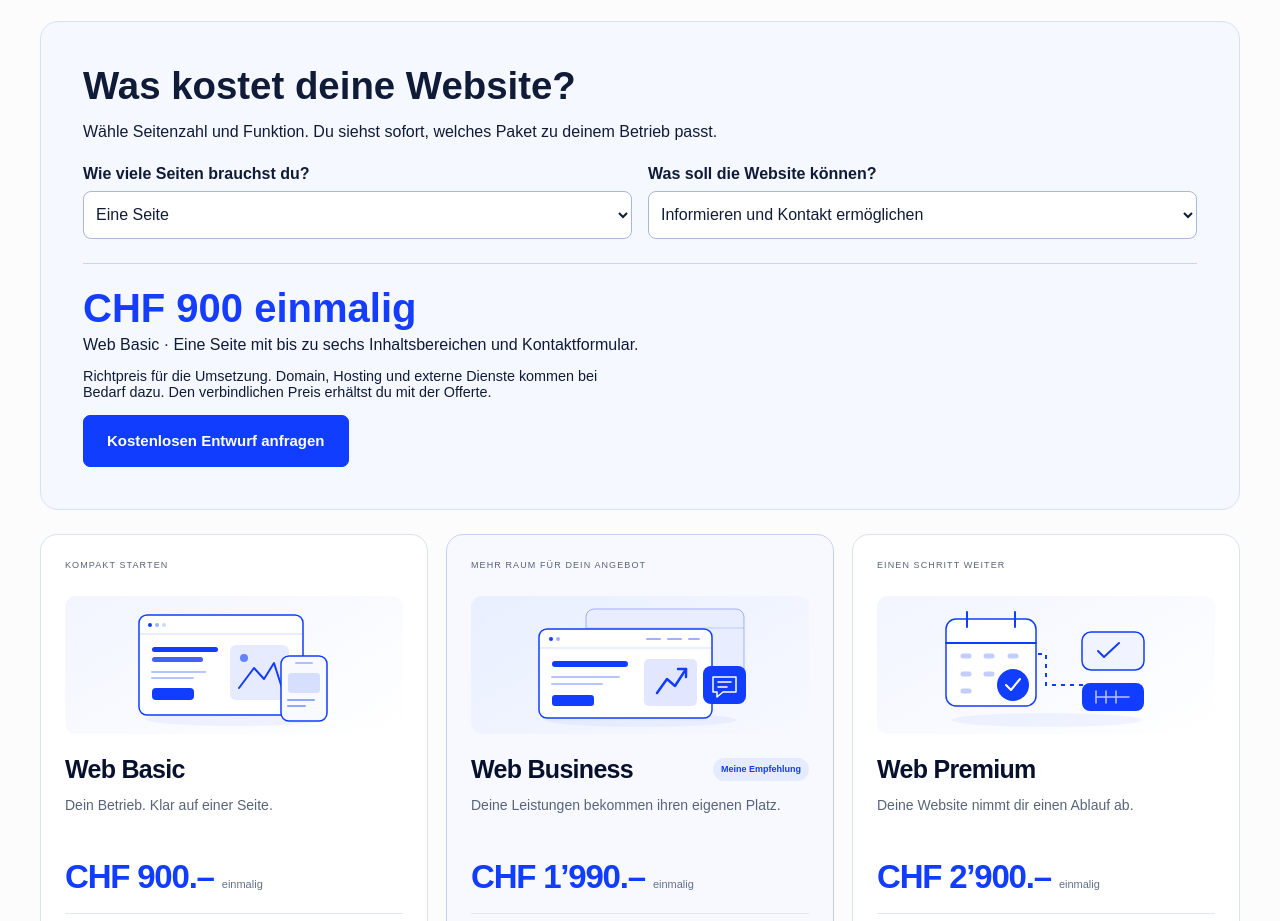
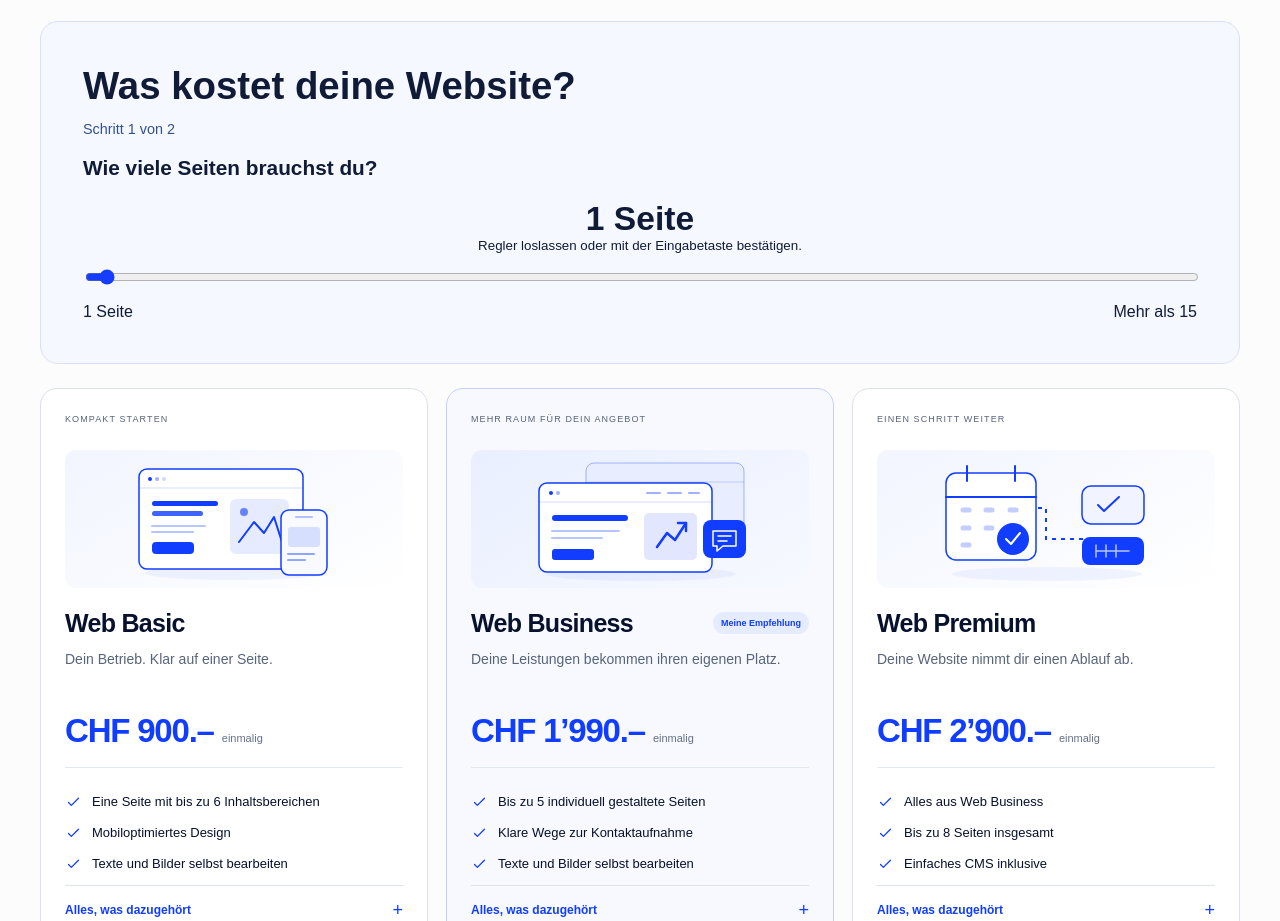
Before and after one commit to travellerswiss01/salisepp.ch, a plain HTML site: page dist/index.html in a window 1280 px wide. Shown: the part 3568-4489 px from the top of the page. Drawn offline with Linux system fonts and the light colour scheme.

Commit message:
Kostenrechner mit Seitenregler und direkter Funktionsauswahl umsetzen

```diff
--- a/dist/index.html
+++ b/dist/index.html
@@ -19,7 +19,7 @@
 .kosten-auswahl select{width:100%;min-height:48px;border:1px solid #a8b8d9;border-radius:8px;background:white;color:#111c36;font:inherit;font-weight:400;padding:8px}
 .kosten-resultat{border-top:1px solid #cad5ed;padding-top:20px;display:grid;gap:4px}
 #kosten-preis{color:#143dff;font-size:clamp(1.7rem,4vw,2.5rem);line-height:1.2}.kosten-hinweis{max-width:70ch;font-size:.9rem}
-</style><style>.larger-projects{margin:3rem 0 1rem}.larger-projects>div{display:grid;grid-template-columns:repeat(auto-fit,minmax(min(100%,270px),1fr));gap:1rem}.larger-projects article{border:1px solid #d8e1fb;border-radius:16px;padding:clamp(18px,3vw,32px)}.larger-projects h4{font-size:1.4rem;margin:0 0 .5rem}.larger-projects article strong{color:#143dff}.larger-projects a{font-weight:650}</style></head>
+</style><style>.larger-projects{margin:3rem 0 1rem}.larger-projects>div{display:grid;grid-template-columns:repeat(auto-fit,minmax(min(100%,270px),1fr));gap:1rem}.larger-projects article{border:1px solid #d8e1fb;border-radius:16px;padding:clamp(18px,3vw,32px)}.larger-projects h4{font-size:1.4rem;margin:0 0 .5rem}.larger-projects article strong{color:#143dff}.larger-projects a{font-weight:650}</style><style>#kostenrechner [hidden]{display:none!important}#kosten-fortschritt{color:#34518a;font-size:.9rem}#kosten-umfang label,#kosten-funktionen h4{display:block;font-size:1.3rem;font-weight:700;margin:1.2rem 0}#kosten-zahl{display:block;text-align:center;font-weight:750;font-size:2.1rem}#kosten-tasten{display:block;text-align:center}#kosten-seiten{width:100%;height:44px;accent-color:#143dff;cursor:pointer}.kosten-skala,.kosten-karten{display:flex;gap:10px;justify-content:space-between}.kosten-karten{display:grid;grid-template-columns:repeat(auto-fit,minmax(min(100%,220px),1fr))}.kosten-karten button{min-height:64px;text-align:left;background:white;color:#152644;border:1px solid #b6c7ea;border-radius:12px;padding:14px;font:inherit;font-weight:600;cursor:pointer}.kosten-karten button:hover,.kosten-karten button:focus-visible{border-color:#143dff;background:#edf2ff}#kosten-zurueck{margin-top:16px;background:transparent;border:0;padding:8px;color:#2349b4;cursor:pointer}</style></head>
 
 <body>
 <div id="reading-progress" aria-hidden="true"></div>
@@ -157,20 +157,45 @@
 
 <section id="kostenrechner" aria-labelledby="kosten-titel">
 <h3 id="kosten-titel">Was kostet deine Website?</h3>
-<p>Wähle Seitenzahl und Funktion. Du siehst sofort, welches Paket zu deinem Betrieb passt.</p>
-<div class="kosten-auswahl"><label>Wie viele Seiten brauchst du?
-<select id="kosten-seiten"><option value="1">Eine Seite</option><option value="5">2 bis 5 Seiten</option><option value="8">6 bis 8 Seiten</option><option value="15">9 bis 15 Seiten</option><option value="mehr">Mehr als 15 Seiten</option></select></label>
-<label>Was soll die Website können?
-<select id="kosten-funktion"><option value="kontakt">Informieren und Kontakt ermöglichen</option><option value="extra">Einfache Buchung oder Automatisierung</option><option value="shop">Onlineshop mit bis zu 20 Produkten</option><option value="gross">Grösserer Onlineshop</option><option value="zwei">Zwei einfache Zusatzfunktionen</option><option value="individuell">Individuelle Schnittstellen oder weitere Funktionen</option></select></label></div>
-<div class="kosten-resultat" aria-live="polite" aria-atomic="true"><strong id="kosten-preis">CHF 900 einmalig</strong><span id="kosten-paket">Web Basic · Eine Seite mit bis zu sechs Inhaltsbereichen und Kontaktformular.</span></div>
+<p id="kosten-fortschritt">Schritt 1 von 2</p>
+<div id="kosten-umfang"><label for="kosten-seiten">Wie viele Seiten brauchst du?</label>
+<output for="kosten-seiten" id="kosten-zahl">1 Seite</output>
+<small id="kosten-tasten">Regler loslassen oder mit der Eingabetaste bestätigen.</small><input aria-describedby="kosten-tasten" type="range" id="kosten-seiten" min="1" max="16" value="1" aria-valuetext="1 Seite">
+<div class="kosten-skala"><span>1 Seite</span><span>Mehr als 15</span></div></div>
+<div id="kosten-funktionen" hidden><h4 tabindex="-1">Was soll deine Website können?</h4>
+<div class="kosten-karten"><button type="button" data-funktion="kontakt">Informieren und Kontakt ermöglichen</button><button type="button" data-funktion="extra">Einfache Buchung oder Automatisierung</button><button type="button" data-funktion="shop">Onlineshop mit bis zu 20 Produkten</button><button type="button" data-funktion="gross">Grösserer Onlineshop</button><button type="button" data-funktion="zwei">Zwei einfache Zusatzfunktionen</button><button type="button" data-funktion="individuell">Individuelle Schnittstellen oder weitere Funktionen</button></div></div>
+<div id="kosten-ergebnis" hidden><div class="kosten-resultat" aria-live="polite" aria-atomic="true"><strong id="kosten-preis" tabindex="-1">CHF 900 einmalig</strong><span id="kosten-paket">Web Basic · Eine Seite mit bis zu sechs Inhaltsbereichen und Kontaktformular.</span></div>
 <p class="kosten-hinweis">Richtpreis für die Umsetzung. Domain, Hosting und externe Dienste kommen bei Bedarf dazu. Den verbindlichen Preis erhältst du mit der Offerte.</p>
 <a id="kosten-anfrage" href="#kontakt" class="button draft-request package-select" data-package="Web Basic · CHF 900.–">Kostenlosen Entwurf anfragen</a>
+</div>
+<button hidden id="kosten-zurueck" type="button">← Zurück</button>
 </section>
 <script>
 (() => {
-  const calculator = document.querySelector('#kostenrechner');
-  const pages = document.querySelector('#kosten-seiten');
-  const feature = document.querySelector('#kosten-funktion');
+  const byId = id => document.getElementById(id);
+  const pages = byId('kosten-seiten');
+  const stages = ['kosten-umfang', 'kosten-funktionen', 'kosten-ergebnis'];
+  let stage = 0;
+  function show(index) {
+    stage = index;
+    stages.forEach((id, i) => { byId(id).hidden = i !== index; });
+    byId('kosten-zurueck').hidden = index === 0;
+    byId('kosten-fortschritt').textContent = ['Schritt 1 von 2', 'Schritt 2 von 2 · ' + pageLabel(), 'Dein Richtpreis · ' + pageLabel()][index];
+    [pages, byId('kosten-funktionen').querySelector('h4'), byId('kosten-preis')][index].focus();
+  }
+  function pageLabel() {
+    return pages.value === '16' ? 'Mehr als 15 Seiten' : pages.value + (pages.value === '1' ? ' Seite' : ' Seiten');
+  }
+  pages.oninput = () => {
+    byId('kosten-zahl').textContent = pageLabel();
+    pages.setAttribute('aria-valuetext', pageLabel());
+  };
+  pages.addEventListener('click', () => show(1));
+  pages.addEventListener('keyup', event => {
+    if (event.key === 'Enter' || event.key === ' ') show(1);
+  });
+  pages.addEventListener('pointerup', () => requestAnimationFrame(() => { if (stage === 0) show(1); }));
+  byId('kosten-zurueck').onclick = () => show(stage - 1);
   const offers = {
     basic: ['CHF 900 einmalig', 'Web Basic', 'Eine Seite mit bis zu sechs Inhaltsbereichen und Kontaktformular.'],
     business: ['CHF 1’990 einmalig', 'Web Business', 'Bis zu fünf Seiten mit Kontakt- oder Anfrageformular.'],
@@ -179,20 +204,23 @@
     shop: ['ab CHF 6’900 einmalig', 'Shopify-Shop', 'Shopify-Einrichtung mit bis zu 15 Inhaltsseiten und 20 bereitgestellten Produkten, einem Zahlungsanbieter und Schweizer Standardversand. Shopify-Abo und Transaktionsgebühren separat.'],
     custom: ['Preis auf Anfrage', 'Individuelle Offerte', 'Für diesen Umfang kalkuliere ich den Aufwand persönlich.']
   };
-  function updatePrice() {
+  byId('kosten-funktionen').onclick = event => {
+    const choice = event.target.closest('[data-funktion]');
+    if (!choice) return;
+    const feature = choice.dataset.funktion;
+    const count = Number(pages.value);
     let plan = 'basic';
-    if (pages.value === 'mehr' || ['gross', 'individuell'].includes(feature.value)) plan = 'custom';
-    else if (feature.value === 'shop') plan = 'shop';
-    else if (pages.value === '15' || feature.value === 'zwei') plan = 'studio';
-    else if (pages.value === '8' || feature.value === 'extra') plan = 'premium';
-    else if (pages.value === '5') plan = 'business';
-    const [price, name, scope] = offers[plan];
-    document.querySelector('#kosten-preis').textContent = price;
-    document.querySelector('#kosten-paket').textContent = name + ' · ' + scope;
-    document.querySelector('#kosten-anfrage').dataset.package = [name, price, pages.selectedOptions[0].text, feature.selectedOptions[0].text].join(' · ');
-  }
-  calculator.addEventListener('change', updatePrice);
-  updatePrice();
+    if (count > 15 || ['gross','individuell'].includes(feature)) plan = 'custom';
+    else if (feature === 'shop') plan = 'shop';
+    else if (count > 8 || feature === 'zwei') plan = 'studio';
+    else if (count > 5 || feature === 'extra') plan = 'premium';
+    else if (count > 1) plan = 'business';
+    const [price,name,scope] = offers[plan];
+    byId('kosten-preis').textContent = price;
+    byId('kosten-paket').textContent = name + ' · ' + scope;
+    byId('kosten-anfrage').dataset.package = [name, price, pageLabel(), choice.textContent].join(' · ');
+    show(2);
+  };
 })();
 </script>
 <div class="salisepp-packages packages-interactive">
```
